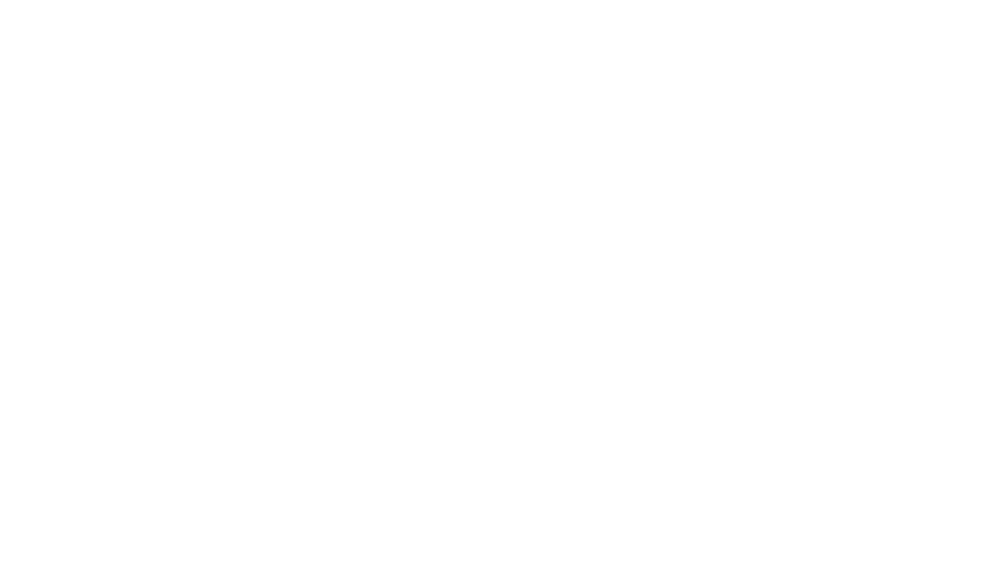
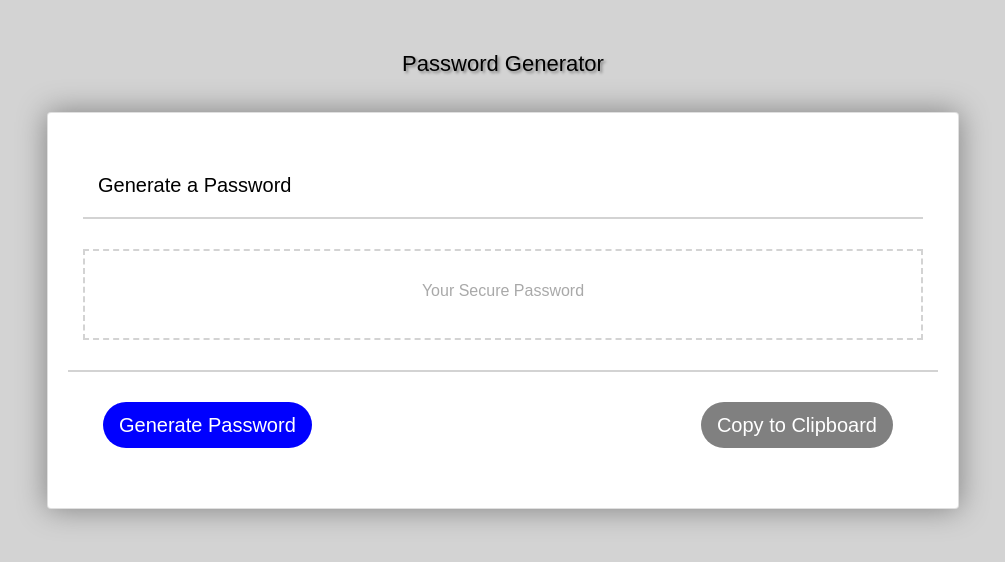
Before and after one commit to markyounan11/Password-Generator, a plain HTML site: page index.html in a window 1280 px wide. Shown: the whole page, without its empty margins (137-1142 px from the left). Drawn offline with nearby package versions, Linux system fonts and the light colour scheme.

Commit message:
added styling and layout

```diff
--- a/index.html
+++ b/index.html
@@ -5,11 +5,41 @@
     <meta name="viewport" content="width=device-width, initial-scale=1.0">
     <meta http-equiv="X-UA-Compatible" content="ie=edge">
     <title>Document</title>
+    <link rel="stylesheet" href="https://stackpath.bootstrapcdn.com/bootstrap/4.4.1/css/bootstrap.min.css" integrity="sha384-Vkoo8x4CGsO3+Hhxv8T/Q5PaXtkKtu6ug5TOeNV6gBiFeWPGFN9MuhOf23Q9Ifjh" crossorigin="anonymous">
+    <link rel="stylesheet" href="style.css">
 </head>
 <body>
-    <script type="text/javascript">
 
+    <div class="wrap">
+        <br>
+          <h1>Password Generator</h1>
+            <div class="row">
+                  <div class="col-xs-12 col-sm-12 col-md-12 col-lg-12" id="password">
+                      <div class="card mx-auto">
+                          <div class="container">
+                              <h2>Generate a Password</h2>
 
-    </script>
+                              <div class="password">
+                                  <div class="password-body">
+                                  <h6 id="pass-final">Your Secure Password</h6>
+                                  </div>
+                              </div>
+                              <div class="row" id="btns">
+                                  <div class="col-xs-6 col-sm-6 col-md-6 col-lg-6 text-left">
+                                          <button type="button" class="btn btn-danger btn-lg" id="gen">Generate Password</button>
+                                  </div>
+                                  <div class="col-xs-6 col-sm-6 col-md-6 col-lg-6 text-right">
+                                          <button type="button" class="btn btn-light btn-lg" id="copy">Copy to Clipboard</button>
+                                  </div>
+                              </div>
+                          </div>
+                      </div>
+                  </div>
+              </div>
+          </div>
+
+      <script src="https://code.jquery.com/jquery-3.4.1.slim.min.js" integrity="sha384-J6qa4849blE2+poT4WnyKhv5vZF5SrPo0iEjwBvKU7imGFAV0wwj1yYfoRSJoZ+n" crossorigin="anonymous"></script>
+      <script src="https://cdn.jsdelivr.net/npm/popper.js@1.16.0/dist/umd/popper.min.js" integrity="sha384-Q6E9RHvbIyZFJoft+2mJbHaEWldlvI9IOYy5n3zV9zzTtmI3UksdQRVvoxMfooAo" crossorigin="anonymous"></script>
+      <script src="https://stackpath.bootstrapcdn.com/bootstrap/4.4.1/js/bootstrap.min.js" integrity="sha384-wfSDF2E50Y2D1uUdj0O3uMBJnjuUD4Ih7YwaYd1iqfktj0Uod8GCExl3Og8ifwB6" crossorigin="anonymous"></script>
 </body>
 </html>
--- /dev/null
+++ b/style.css
@@ -0,0 +1,117 @@
+h1 {
+    font-weight: 250;
+    text-align: center;
+    padding-top: 20px;
+    padding-bottom: 20px;
+    font-size: 35px;
+    line-height: 40px;
+    color: black;
+    text-shadow: 2px 2px 3px gray;
+}
+h2 {
+    padding: 30px 0 20px 15px;
+    font-size: 35px;
+    border-bottom: 2px solid lightgray;
+    color:black;
+}
+
+h6 {
+    text-align: center;
+    color: darkgrey;
+    font-size: 30px;
+}
+
+
+
+body {
+    font-family: 'Arial', 'Helvetica Neue', Helvetica, sans-serif;
+    background-color: lightgray;
+
+}
+
+.card {
+    width: 95%;
+    max-width: 960px;
+    margin: 0 auto;
+    clear: both;
+    padding: 30px 20px 30px 20px;
+    box-shadow: 0 0 30px gray;
+
+}
+.password{
+    border: 2px dashed lightgray;
+    padding: 30px;
+    height: max-content;
+    width: 100%;
+    margin: 30px auto 30px auto;
+}
+
+/* Button settings */
+
+#btns {
+    border-top: 2px solid lightgray;
+}
+
+.btn {
+    border: none; /* Remove borders */
+    color: white; /* Add a text color */
+    cursor: pointer; /* Add a pointer cursor on mouse-over */
+    border-radius: 24px;
+}
+
+#gen {
+    margin: 30px 0 30px 20px;
+    background-color: blue;
+    position: absoltute;
+}
+
+#copy{
+    margin: 30px 30px 30px 0;
+    background-color: gray;
+    text-align: right;
+}
+
+
+/* Sticky Footer */
+html, body {
+    height: 100%;
+}
+
+.wrap {
+    min-height: 100%;
+    /* equal to footer height */
+    margin-bottom: -115px;
+    width: 960px;
+    margin-left: auto;
+    margin-right: auto;
+}
+
+footer,
+.push {
+  height: 115px;
+}
+/* end of sticky footer */
+footer {
+    margin-top: 5%;
+    text-align: center;
+    background: rgb(46, 51, 51);
+    font-size: 15px;
+    border-top: 4px solid #6e6e6e;
+    color: #6e6e6e;
+    padding-top: auto;
+    width: 100%;
+}
+
+/* media code for reponsiveness */
+
+@media only screen and (min-width:992px) {
+    h1 {
+        font-size: 22px;
+    }
+    h2 {
+        font-size: 20px;
+    }
+    h6 {
+        font-size: 16px;
+    }
+}
```
